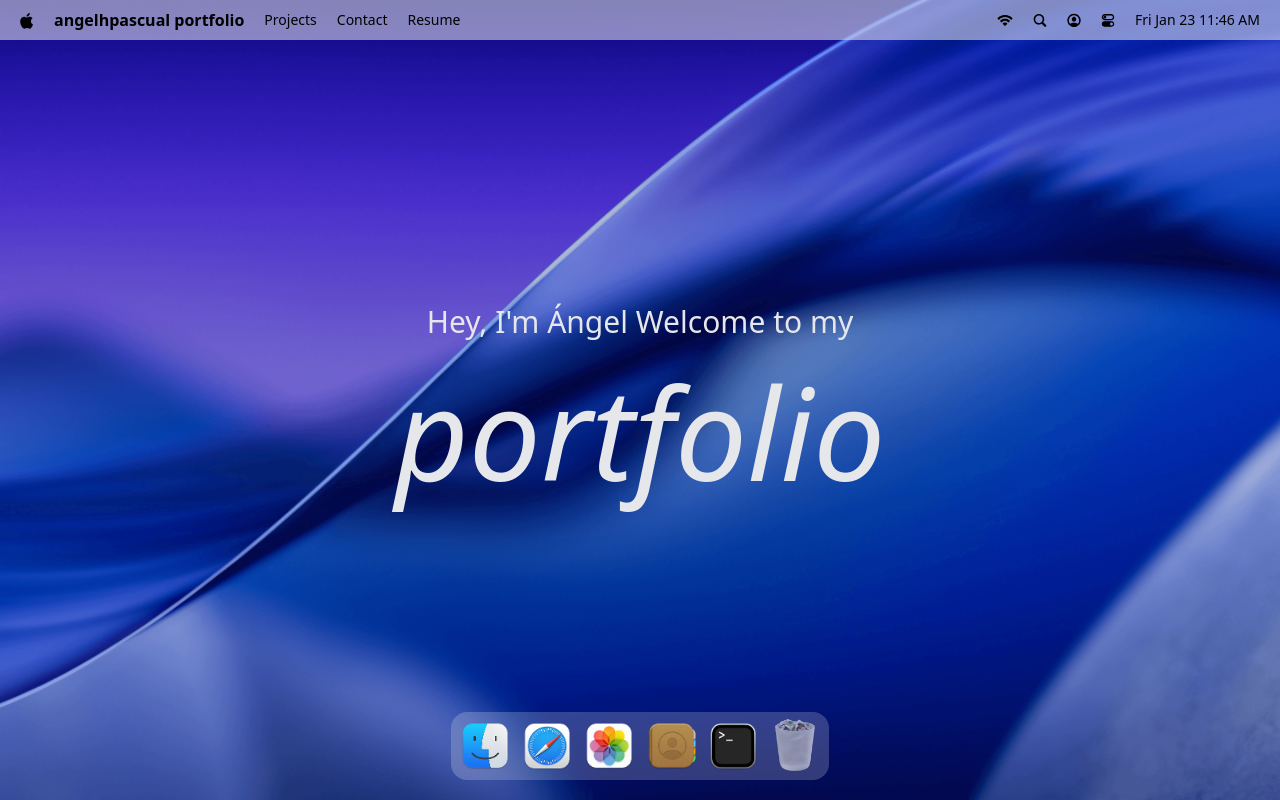
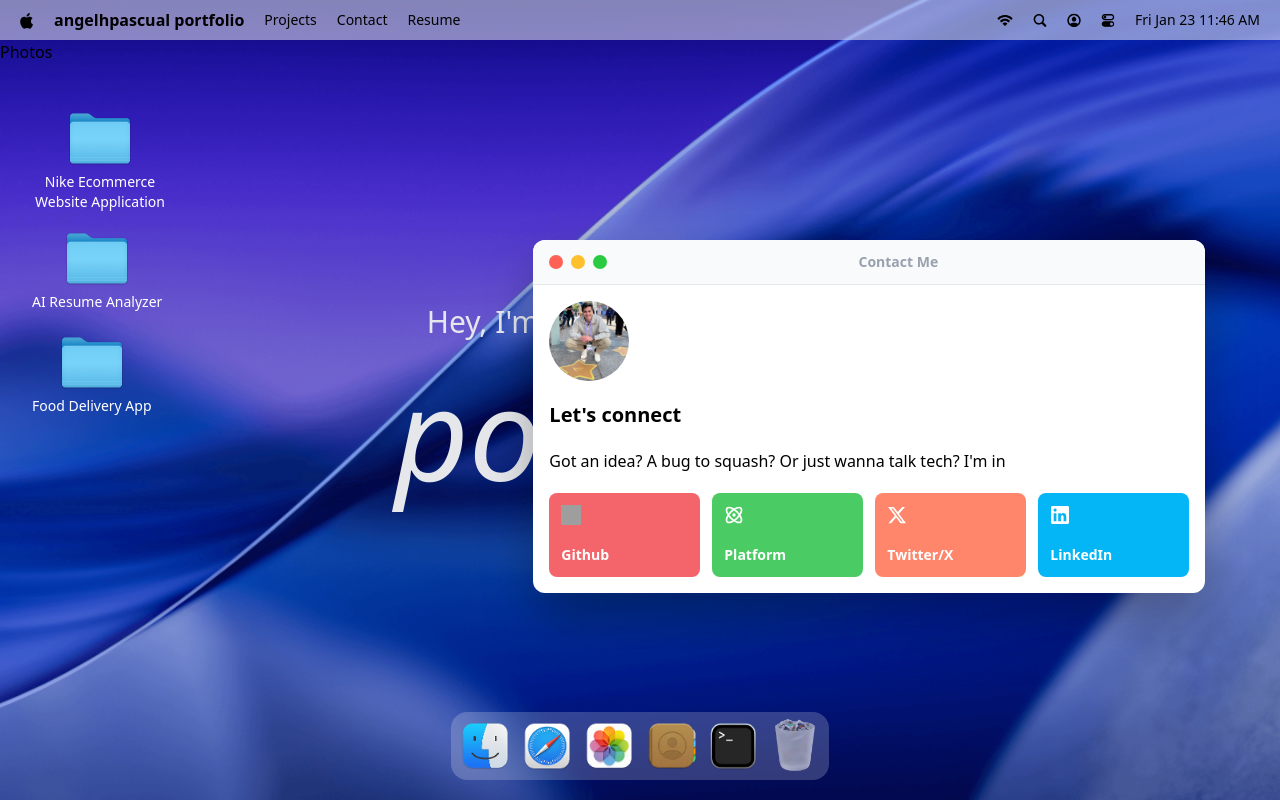
Before and after one commit to Angelhpascual/macosportfolio, a React (Vite) app: page / in a window 1280 px wide. Both pictures are taken after a click on the item "Contact". Built offline with nearby package versions, Linux system fonts and the light colour scheme; grey boxes are pictures that could not be loaded.

Commit message:
Update App component to include Home, Contact, and Photos windows. Refactor component exports in index.js and enhance Text component rendering logic.

```diff
--- a/src/App.jsx
+++ b/src/App.jsx
@@ -1,7 +1,16 @@
-import { NavBar, Welcome, Dock } from '#components';
+import { NavBar, Welcome, Dock, Home } from '#components';
 import { Draggable } from 'gsap/Draggable';
 import gsap from 'gsap';
-import { Terminal, Safari, Resume, Finder, Text, Image } from '#windows';
+import {
+  Terminal,
+  Safari,
+  Resume,
+  Finder,
+  Text,
+  Image,
+  Contact,
+  Photos,
+} from '#windows';
 gsap.registerPlugin(Draggable);
 
 const App = () => {
@@ -16,6 +25,10 @@
       <Finder />
       <Text />
       <Image />
+      <Contact />
+      <Photos />
+
+      <Home />
     </main>
   );
 };
--- /dev/null
+++ b/src/components/Home.jsx
@@ -0,0 +1,40 @@
+import { locations } from '#constants';
+import useLocationStore from '#store/location';
+import useWindowStore from '#store/window';
+import { useGSAP } from '@gsap/react';
+import clsx from 'clsx';
+import { Draggable } from 'gsap/Draggable';
+
+const projects = locations.work?.children ?? [];
+
+const Home = () => {
+  const { setActiveLocation } = useLocationStore();
+  const { openWindow } = useWindowStore();
+
+  const handleOpenProjectFinder = project => {
+    setActiveLocation(project);
+    openWindow('finder');
+  };
+  useGSAP(() => {
+    Draggable.create('.folder');
+  }, []);
+
+  return (
+    <section id="home">
+      <ul>
+        {projects.map(project => (
+          <li
+            key={project.id}
+            className={clsx('group folder', project.windowPosition)}
+            onClick={() => handleOpenProjectFinder(project)}
+          >
+            <img src="/images/folder.png" alt="" />
+            <p>{project.name}</p>
+          </li>
+        ))}
+      </ul>
+    </section>
+  );
+};
+
+export default Home;
--- a/src/components/index.js
+++ b/src/components/index.js
@@ -2,5 +2,6 @@
 import Welcome from '#components/Welcome.jsx';
 import Dock from '#components/Dock.jsx';
 import WindowControls from '#components/WindowControls.jsx';
+import Home from '#components/Home.jsx';
 
-export { NavBar, Welcome, Dock, WindowControls };
+export { NavBar, Welcome, Dock, WindowControls, Home };
--- a/src/store/location.js
+++ b/src/store/location.js
@@ -7,8 +7,9 @@
 const useLocationStore = create(
   immer(set => ({
     activeLocation: DEFAULT_LOCATION,
-    setActiveLocation: (location = null) =>
+    setActiveLocation: location =>
       set(state => {
+        if (location === undefined) return;
         state.activeLocation = location;
       }),
     resetActiveLocation: () => set({ activeLocation: DEFAULT_LOCATION }),
--- /dev/null
+++ b/src/windows/Contact.jsx
@@ -0,0 +1,42 @@
+import { WindowControls } from '#components';
+import { socials } from '#constants';
+import WindowWrapper from '#hoc/WindowWrapper';
+
+const Contact = () => {
+  return (
+    <>
+      <div id="window-header">
+        <WindowControls target="contact" />
+        <h2>Contact Me</h2>
+      </div>
+      <div className="p-4 space-y-5">
+        <img
+          src="/images/adrian.jpg"
+          alt="Adrian"
+          className="w-20 rounded-full"
+        />
+        <h3>Let's connect</h3>
+        <p> Got an idea? A bug to squash? Or just wanna talk tech? I'm in</p>
+        <ul>
+          {socials.map(({ id, bg, link, icon, text }) => (
+            <li key={id} style={{ backgroundColor: bg }}>
+              <a
+                href={link}
+                target="_blank"
+                rel="noopener noreferrer"
+                title={text}
+              >
+                <img src={icon} alt={text} className="size-5" />
+                <p>{text}</p>
+              </a>
+            </li>
+          ))}
+        </ul>
+      </div>
+    </>
+  );
+};
+
+const ContactWindow = WindowWrapper(Contact, 'contact');
+
+export default ContactWindow;
--- /dev/null
+++ b/src/windows/Photos.jsx
@@ -0,0 +1,7 @@
+import React from 'react';
+
+const Photos = () => {
+  return <div>Photos</div>;
+};
+
+export default Photos;
--- a/src/windows/Text.jsx
+++ b/src/windows/Text.jsx
@@ -1,3 +1,4 @@
+import { WindowControls } from '#components';
 import WindowWrapper from '#hoc/WindowWrapper';
 import useWindowStore from '#store/window';
 
@@ -25,9 +26,9 @@
         ) : null}
         {Array.isArray(description) && description.length > 0 ? (
           <div className="space-y-3 leading-relaxed text-base text-gray-800">
-            {description.map((para, idx) => {
-              <p key={idx}>{para}</p>;
-            })}
+            {description.map((para, idx) => (
+              <p key={idx}>{para}</p>
+            ))}
           </div>
         ) : null}
       </div>
--- a/src/windows/index.js
+++ b/src/windows/index.js
@@ -4,5 +4,7 @@
 import Finder from '#windows/Finder';
 import Text from '#windows/Text';
 import Image from '#windows/Image';
+import Contact from '#windows/Contact';
+import Photos from '#windows/Photos';
 
-export { Terminal, Safari, Resume, Finder, Text, Image };
+export { Terminal, Safari, Resume, Finder, Text, Image, Contact, Photos };
```
